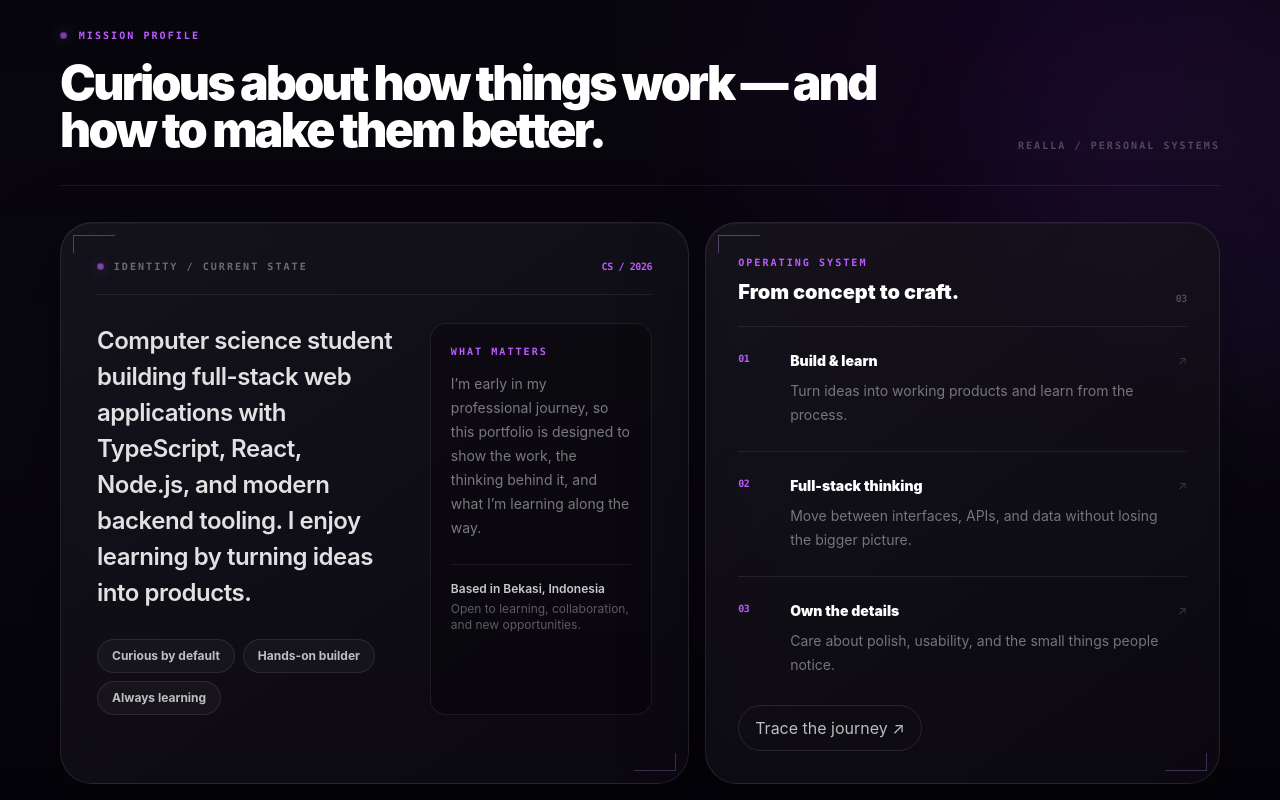
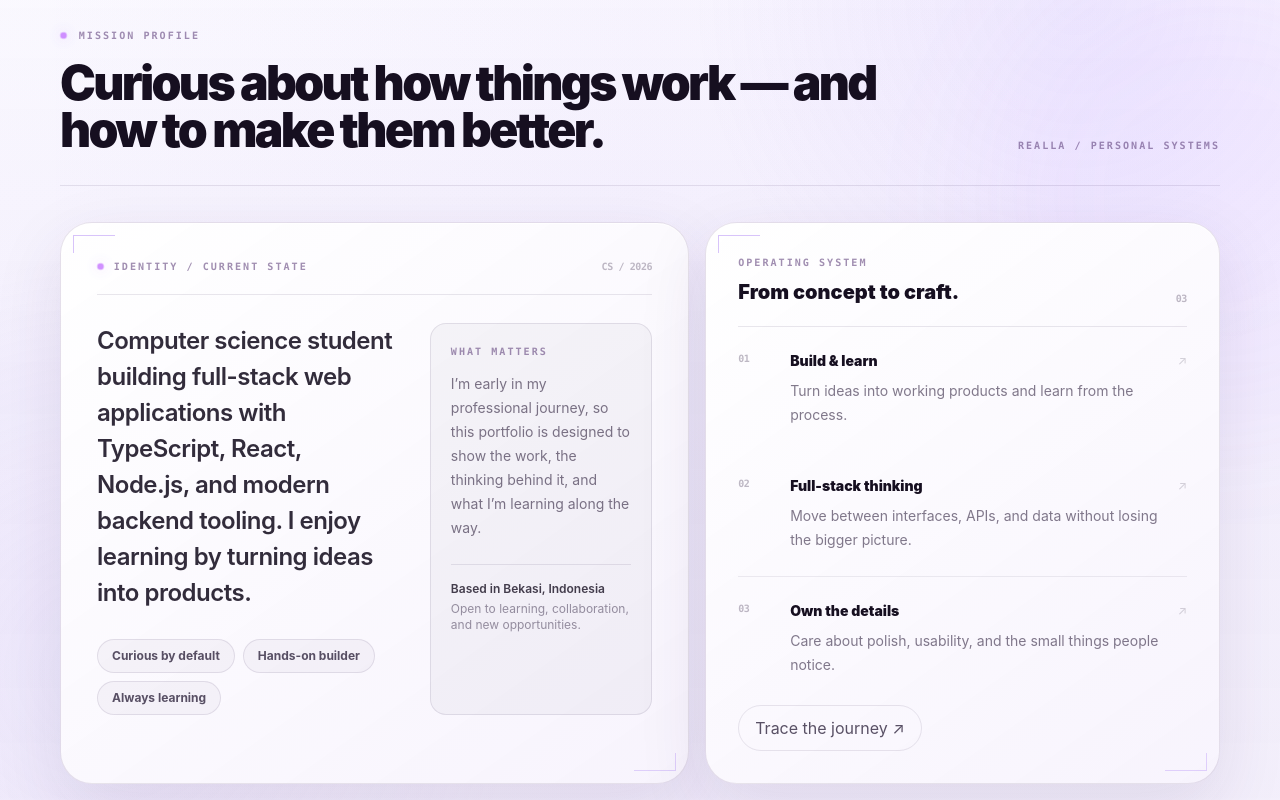
Before and after one commit to EllaUktolseja/Serverless-Realla-Website, a React (Vite) app in the folder apps/web/: page / in a window 1280 px wide. Shown: the part 1320-2120 px from the top of the page. Built offline with nearby package versions, Linux system fonts and the light colour scheme.

Commit message:
feat(ui): restore starlight white balance

```diff
--- a/apps/web/src/index.css
+++ b/apps/web/src/index.css
@@ -316,3 +316,83 @@ button:focus-visible, a:focus-visible, input:focus-visible, textarea:focus-visib
     transition-duration: 0.01ms !important;
   }
 }
+
+
+.starlight-section {
+  background:
+    radial-gradient(circle at 84% 7%, rgba(139, 92, 246, 0.10), transparent 24rem),
+    radial-gradient(circle at 8% 78%, rgba(196, 181, 253, 0.14), transparent 26rem),
+    linear-gradient(180deg, #fbfaff 0%, #f3effb 100%);
+  color: #100b18;
+  border-bottom-color: rgba(76, 29, 149, 0.10);
+}
+
+.starlight-section::before {
+  background:
+    linear-gradient(180deg, transparent, rgba(139, 92, 246, 0.035) 48%, transparent),
+    linear-gradient(90deg, transparent 0, rgba(124, 58, 237, 0.025) 50%, transparent 100%);
+}
+
+.starlight-section .space-container > .border-b,
+.starlight-section .border-white\/8 {
+  border-color: rgba(39, 20, 68, 0.10);
+}
+
+.starlight-section .cosmic-panel {
+  border-color: rgba(70, 40, 105, 0.13);
+  background:
+    linear-gradient(145deg, rgba(255,255,255,0.88), rgba(247,243,253,0.94)),
+    #fff;
+  box-shadow:
+    0 24px 70px rgba(55, 30, 84, 0.10),
+    inset 0 1px 0 rgba(255,255,255,0.90);
+  color: #140e1d;
+}
+
+.starlight-section .cosmic-panel::before {
+  border-top-color: rgba(124, 58, 237, 0.35);
+  border-left-color: rgba(124, 58, 237, 0.35);
+}
+
+.starlight-section .cosmic-panel::after {
+  border-right-color: rgba(124, 58, 237, 0.24);
+  border-bottom-color: rgba(124, 58, 237, 0.24);
+}
+
+.starlight-section .text-white { color: #160f20; }
+.starlight-section .text-white\/88 { color: rgba(22, 15, 32, 0.88); }
+.starlight-section .text-white\/78 { color: rgba(22, 15, 32, 0.78); }
+.starlight-section .text-white\/76 { color: rgba(22, 15, 32, 0.76); }
+.starlight-section .text-white\/72 { color: rgba(22, 15, 32, 0.72); }
+.starlight-section .text-white\/58 { color: rgba(38, 27, 53, 0.58); }
+.starlight-section .text-white\/55 { color: rgba(38, 27, 53, 0.55); }
+.starlight-section .text-white\/47 { color: rgba(47, 34, 62, 0.47); }
+.starlight-section .text-white\/45 { color: rgba(47, 34, 62, 0.45); }
+.starlight-section .text-white\/43 { color: rgba(47, 34, 62, 0.43); }
+.starlight-section .text-white\/42 { color: rgba(47, 34, 62, 0.42); }
+.starlight-section .text-white\/41 { color: rgba(47, 34, 62, 0.41); }
+.starlight-section .text-white\/40 { color: rgba(47, 34, 62, 0.40); }
+.starlight-section .text-white\/38 { color: rgba(47, 34, 62, 0.38); }
+.starlight-section .text-white\/36 { color: rgba(47, 34, 62, 0.36); }
+.starlight-section .text-white\/35 { color: rgba(47, 34, 62, 0.35); }
+.starlight-section .text-white\/34 { color: rgba(47, 34, 62, 0.34); }
+.starlight-section .text-white\/30 { color: rgba(47, 34, 62, 0.30); }
+.starlight-section .text-white\/28 { color: rgba(47, 34, 62, 0.28); }
+.starlight-section .text-white\/25 { color: rgba(47, 34, 62, 0.25); }
+.starlight-section .text-white\/24 { color: rgba(47, 34, 62, 0.24); }
+.starlight-section .text-white\/23 { color: rgba(47, 34, 62, 0.23); }
+.starlight-section .text-white\/22 { color: rgba(47, 34, 62, 0.22); }
+.starlight-section .text-white\/18 { color: rgba(47, 34, 62, 0.18); }
+.starlight-section .text-white\/8 { color: rgba(47, 34, 62, 0.08); }
+.starlight-section .bg-white\/\[0\.04\] { background: rgba(48, 25, 73, 0.035); }
+.starlight-section .bg-white\/\[0\.035\] { background: rgba(48, 25, 73, 0.028); }
+.starlight-section .bg-white\/\[0\.025\] { background: rgba(48, 25, 73, 0.025); }
+.starlight-section .bg-white\/\[0\.018\] { background: rgba(48, 25, 73, 0.018); }
+.starlight-section .border-white\/10 { border-color: rgba(48, 25, 73, 0.10); }
+.starlight-section .border-white\/9 { border-color: rgba(48, 25, 73, 0.09); }
+.starlight-section .border-white\/8 { border-color: rgba(48, 25, 73, 0.08); }
+.starlight-section .divide-white\/8 > :not([hidden]) ~ :not([hidden]) { border-color: rgba(48, 25, 73, 0.08); }
+
+.starlight-section .hud-label { color: rgba(75, 41, 105, 0.52); }
+.starlight-section .hud-number { color: rgba(43, 25, 59, 0.30); }
+.starlight-section .signal-dot { box-shadow: 0 0 16px rgba(124, 58, 237, 0.36); }
--- a/apps/web/src/sections/About.tsx
+++ b/apps/web/src/sections/About.tsx
@@ -23,41 +23,41 @@ function About() {
       id="about"
       eyebrow="Mission profile"
       title="Curious about how things work — and how to make them better."
-      className="bg-[#06040b]"
+      className="starlight-section"
     >
       <div className="grid gap-4 lg:grid-cols-[1.1fr_0.9fr]">
         <Reveal className="cosmic-panel rounded-[2rem] p-6 sm:p-8 lg:p-9">
           <div className="relative">
-            <div className="flex items-center justify-between border-b border-white/8 pb-5">
+            <div className="flex items-center justify-between border-b border-[#2f1b46]/10 pb-5">
               <div className="flex items-center gap-2.5">
                 <span className="signal-dot" />
-                <span className="hud-label text-white/38">Identity / current state</span>
+                <span className="hud-label text-black/45">Identity / current state</span>
               </div>
               <span className="hud-number text-[10px] font-bold text-primary">CS / 2026</span>
             </div>
 
             <div className="mt-7 grid gap-8 md:grid-cols-[1.15fr_0.85fr]">
               <div>
-                <p className="text-xl font-semibold leading-8 tracking-[-0.02em] text-white/88 sm:text-2xl sm:leading-9">
+                <p className="text-xl font-semibold leading-8 tracking-[-0.02em] text-[#160f20]/88 sm:text-2xl sm:leading-9">
                   {profile?.bio || "I’m a computer science student who enjoys turning ideas into working software."}
                 </p>
                 <div className="mt-7 flex flex-wrap gap-2">
                   {["Curious by default", "Hands-on builder", "Always learning"].map((item) => (
-                    <span key={item} className="rounded-full border border-white/9 bg-white/[0.035] px-3.5 py-2 text-xs font-bold text-white/72 transition hover:border-primary/25 hover:bg-primary/8 hover:text-white">
+                    <span key={item} className="rounded-full border border-[#2f1b46]/10 bg-[#3f245c]/[0.035] px-3.5 py-2 text-xs font-bold text-[#261b35]/76 transition hover:border-primary/25 hover:bg-primary/8 hover:text-white">
                       {item}
                     </span>
                   ))}
                 </div>
               </div>
 
-              <div className="rounded-2xl border border-white/8 bg-black/25 p-5">
+              <div className="rounded-2xl border border-[#2f1b46]/10 bg-[#140d1d]/[0.03] p-5">
                 <p className="hud-label text-primary">What matters</p>
-                <p className="mt-3 text-sm leading-6 text-white/46">
+                <p className="mt-3 text-sm leading-6 text-[#2f223e]/62">
                   I’m early in my professional journey, so this portfolio is designed to show the work, the thinking behind it, and what I’m learning along the way.
                 </p>
-                <div className="mt-6 border-t border-white/8 pt-4">
-                  <p className="text-xs font-semibold text-white/78">Based in {profile?.location || "Bekasi, Indonesia"}</p>
-                  <p className="mt-1 text-xs text-white/34">Open to learning, collaboration, and new opportunities.</p>
+                <div className="mt-6 border-t border-[#2f1b46]/10 pt-4">
+                  <p className="text-xs font-semibold text-[#160f20]/80">Based in {profile?.location || "Bekasi, Indonesia"}</p>
+                  <p className="mt-1 text-xs text-[#2f223e]/48">Open to learning, collaboration, and new opportunities.</p>
                 </div>
               </div>
             </div>
@@ -66,7 +66,7 @@ function About() {
 
         <Reveal delay={90} className="cosmic-panel rounded-[2rem] bg-[linear-gradient(145deg,rgba(100,57,145,0.16),rgba(8,5,14,0.85))] p-6 sm:p-8">
           <div className="relative">
-            <div className="flex items-end justify-between gap-4 border-b border-white/8 pb-5">
+            <div className="flex items-end justify-between gap-4 border-b border-[#2f1b46]/10 pb-5">
               <div>
                 <p className="hud-label text-primary">Operating system</p>
                 <h3 className="mt-2 text-xl font-black text-white">From concept to craft.</h3>
@@ -81,15 +81,15 @@ function About() {
                   <div>
                     <div className="flex items-center justify-between gap-3">
                       <h4 className="text-sm font-black text-white">{title}</h4>
-                      <span className="text-xs text-white/18 transition duration-300 group-hover:translate-x-1 group-hover:text-primary">↗</span>
+                      <span className="text-xs text-[#2f223e]/20 transition duration-300 group-hover:translate-x-1 group-hover:text-primary">↗</span>
                     </div>
-                    <p className="mt-2 max-w-sm text-sm leading-6 text-white/43">{description}</p>
+                    <p className="mt-2 max-w-sm text-sm leading-6 text-[#2f223e]/60">{description}</p>
                   </div>
                 </div>
               ))}
             </div>
 
-            <a href="/experience" className="mt-1 inline-flex rounded-full border border-white/10 px-4 py-2.5 text-xs font-bold text-white/72 transition hover:-translate-y-0.5 hover:border-primary/30 hover:bg-primary/8 hover:text-white">
+            <a href="/experience" className="mt-1 inline-flex rounded-full border border-[#2f1b46]/10 px-4 py-2.5 text-xs font-bold text-[#261b35]/76 transition hover:-translate-y-0.5 hover:border-primary/30 hover:bg-primary/8 hover:text-white">
               Trace the journey ↗
             </a>
           </div>
```
Also changed, not shown: apps/web/src/sections/Contact.tsx (+17 -17 lines), apps/web/src/sections/Experience.tsx (+21 -21 lines).
